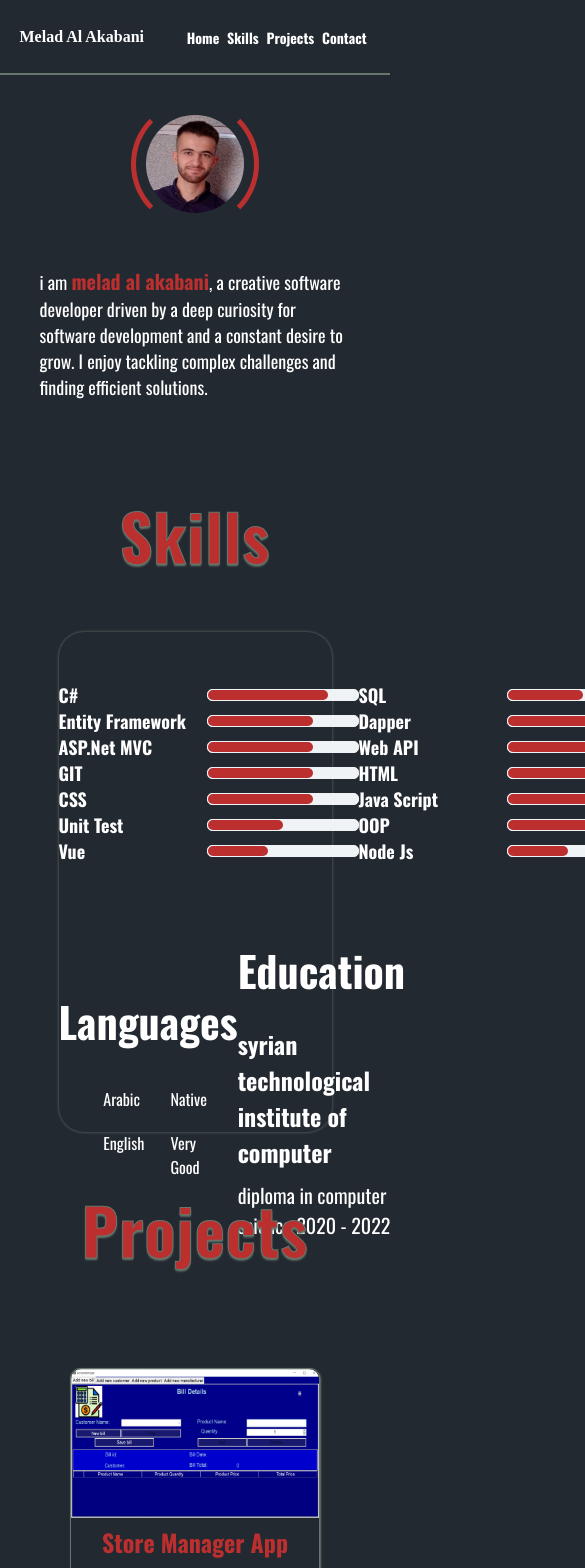
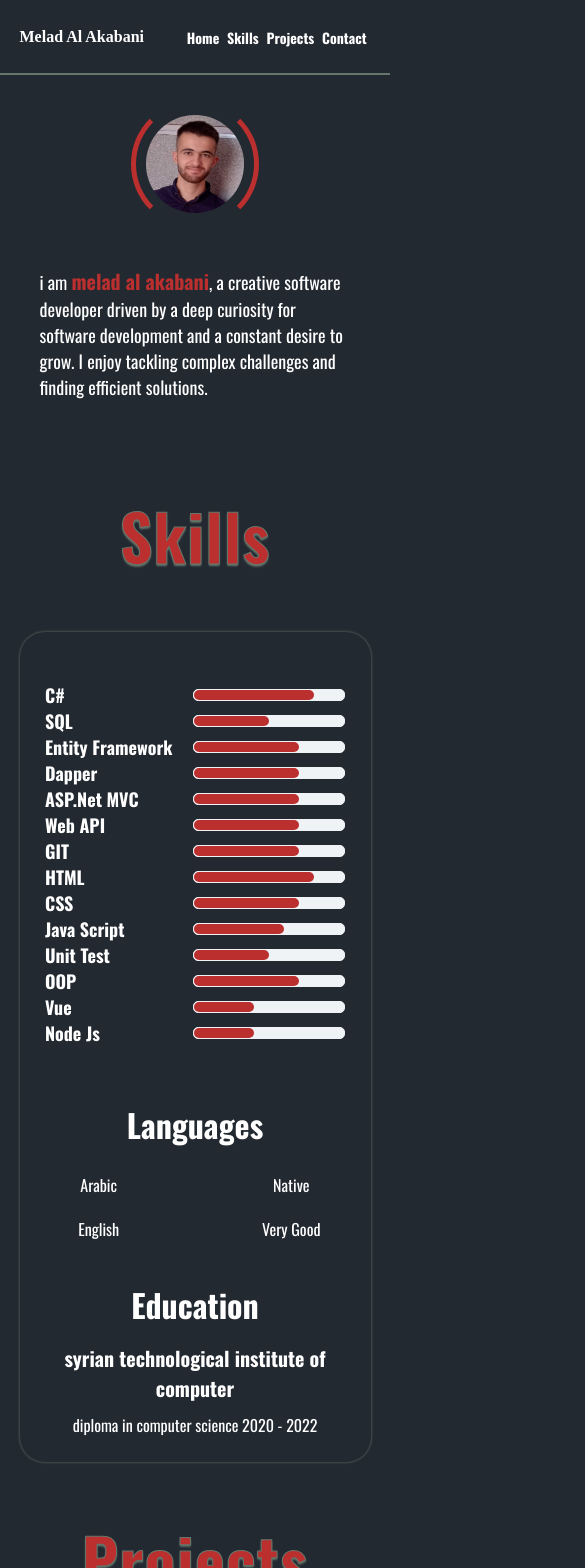
Before and after one commit to meladak286/meladak286.github.io, a Vue app: page / in a window 390 px wide. Shown: the top 1568 px of the page, 585 px wide, since content can reach past the window. Built offline with nearby package versions, Linux system fonts and the light colour scheme.

Commit message:
Style skills page on mobile devices

```diff
--- a/src/views/SkillsView.vue
+++ b/src/views/SkillsView.vue
@@ -30,20 +30,22 @@ import skills from "@/data/Skills.json";
         <span class="degree-source">
           syrian technological institute of computer
         </span>
-        <span class="degree-info"> diploma in computer science 2020 - 2022 </span>
+        <span class="degree-info">
+          diploma in computer science 2020 - 2022
+        </span>
       </div>
     </div>
   </div>
 </template>
 <style scoped>
-
 .skills-section {
   width: 70%;
   margin: 50px auto;
   box-shadow: 0 0 3px 0 var(--shadow-color);
-  height: 500px;
+  height: auto;
+  min-height: 500px;
   border-radius: 25px;
-  padding: 25px 0;
+  padding: 25px 15px;
   box-sizing: border-box;
   display: grid;
   grid-template-columns: repeat(2, 1fr);
@@ -52,7 +54,6 @@ import skills from "@/data/Skills.json";
 }
 
 .skills-section .skills {
-  height: 60%;
   grid-area: skills;
   display: grid;
   grid-template-columns: repeat(2, 1fr);
@@ -76,6 +77,7 @@ import skills from "@/data/Skills.json";
   flex-direction: column;
   justify-content: center;
   align-items: center;
+  font-size: 16px;
 }
 
 .languages .language {
@@ -114,4 +116,39 @@ import skills from "@/data/Skills.json";
 .education .degree .degree-info {
   font-size: 20px;
 }
+
+
+@media screen and (max-width: 768px) {
+  .skills-section {
+    width: 90%;
+    grid-template-columns: 1fr;
+    grid-template-areas:
+      "skills"
+      "languages"
+      "education";
+  }
+
+  .skills-section .skills {
+    grid-template-columns: 1fr;
+  }
+
+  .sub-title {
+    font-size: 32px;
+    margin: 30px 0 15px;
+  }
+
+  .languages .language {
+    width: 80%;
+  }
+
+  .education .degree .degree-source {
+    font-size: 20px;
+    text-align: center;
+  }
+
+  .education .degree .degree-info {
+    font-size: 16px;
+    text-align: center;
+  }
+}
 </style>
```
